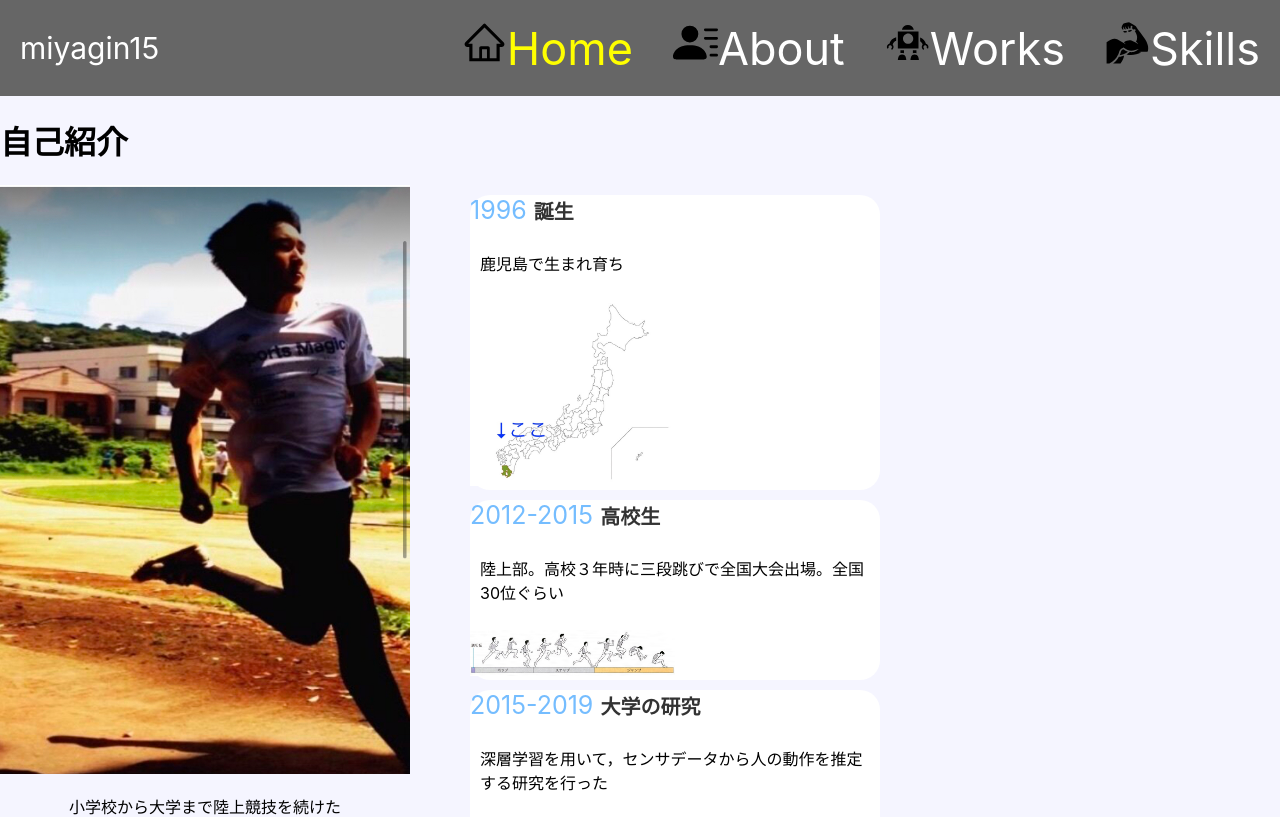
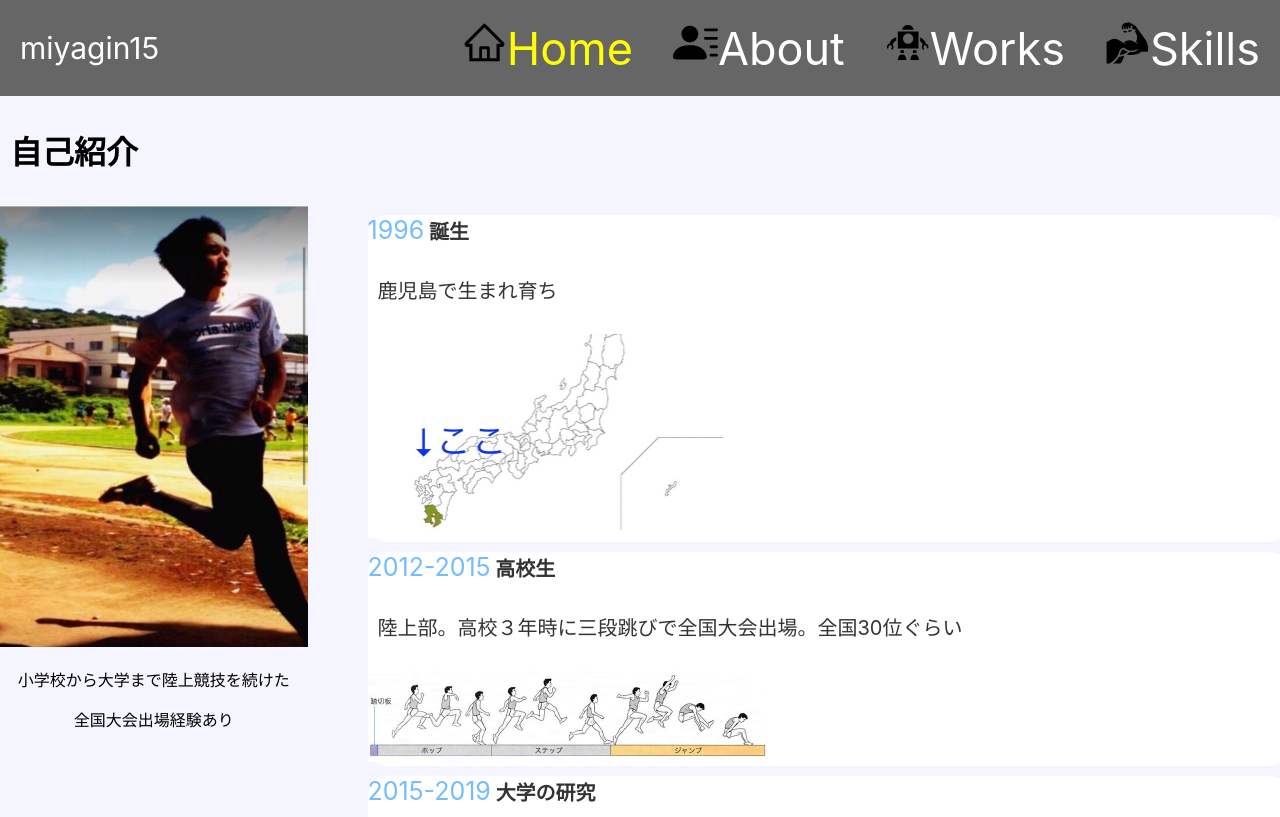
Before and after one commit to miyagin15/resume, a React (Create React App) app: page / in a window 1280 px wide. Shown: the top 817 px of the page. Built offline with nearby package versions, Linux system fonts and the light colour scheme.

Commit message:
fix style

```diff
--- a/src/pages/Home.tsx
+++ b/src/pages/Home.tsx
@@ -63,16 +63,18 @@ function Home() {
   ]
   const experience_list = experiences.map((experience) =>
     // <div style={{display:"table",border:"1px solid #000000",backgroundColor:"#ffffff"}}>
-    <div style={{content:"flex",flexWrap: "wrap", width:"50%",backgroundColor:"#ffffff",margin:"10px",borderRadius: "20px"}}>
-      <div style={{color: "#75bdff",fontSize:25}}>{experience.period} <span style={{color: "#333333",fontWeight:"bold",fontSize:20}}>{experience.where}</span></div>
-      <p style={{padding:"10px"}}>{experience.content}</p>
-      <img style={{width:"50%"}} src={experience.picture} alt={`description of ${experience.content}`} width={'50%'} />
+    <div style={{display:"flex",content:"flex",flexWrap: "wrap", width:"100%",backgroundColor:"#ffffff",margin:"10px",borderRadius: "20px"}}>
+      <div style={{color: "#75bdff",fontSize:25}}>{experience.period}
+        <span style={{color: "#333333",fontWeight:"bold",fontSize:20}}> {experience.where}</span>
+        <p style={{color: "#333333",fontSize:20,padding:"10px"}}>{experience.content}</p>
+      </div>
+      <div><img style={{width:"50%"}} src={experience.picture} alt={`description of ${experience.content}`} width={'50%'} /></div>
     </div>
   );
   return (
     <div style={{backgroundColor:"#f5f5ff"}}>
       <Header />
-      <h1>自己紹介</h1>
+      <h1 style={{padding:"10px"}}>自己紹介</h1>
       <div
         style={{
           border: 'black',
@@ -88,7 +90,7 @@ function Home() {
             <p>全国大会出場経験あり</p>
           </div>
         </div>
-        <div style={{ flex: 2, paddingLeft: 50 }}>
+        <div style={{ flex: 3, paddingLeft: 50 }}>
           {experience_list}
           <br></br>
           <p>趣味は跳ぶこと</p>
```
Also changed, not shown: src/Images/Kagoshima.jpg, src/Images/Kagoshima1.jpg (added).
